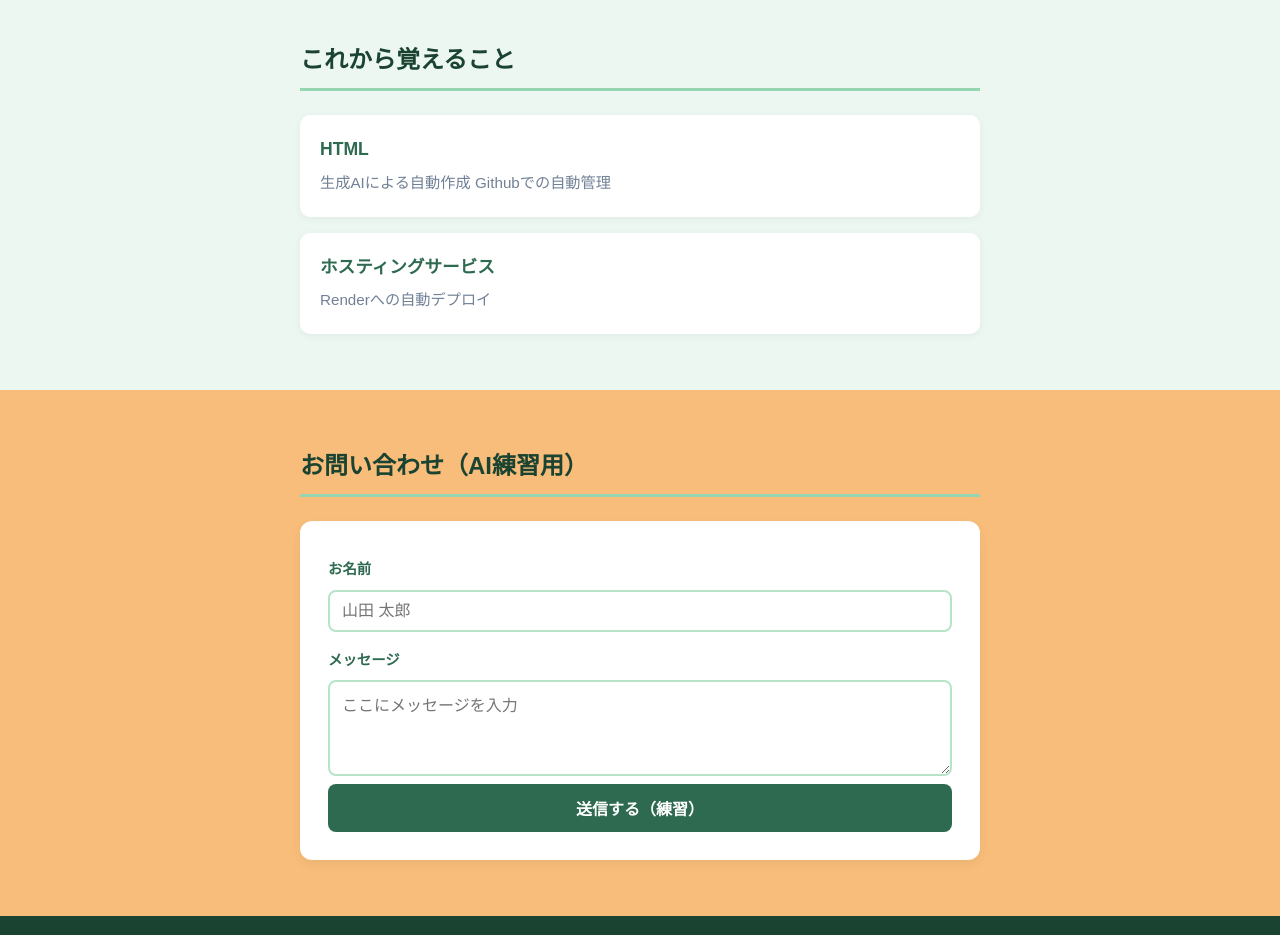
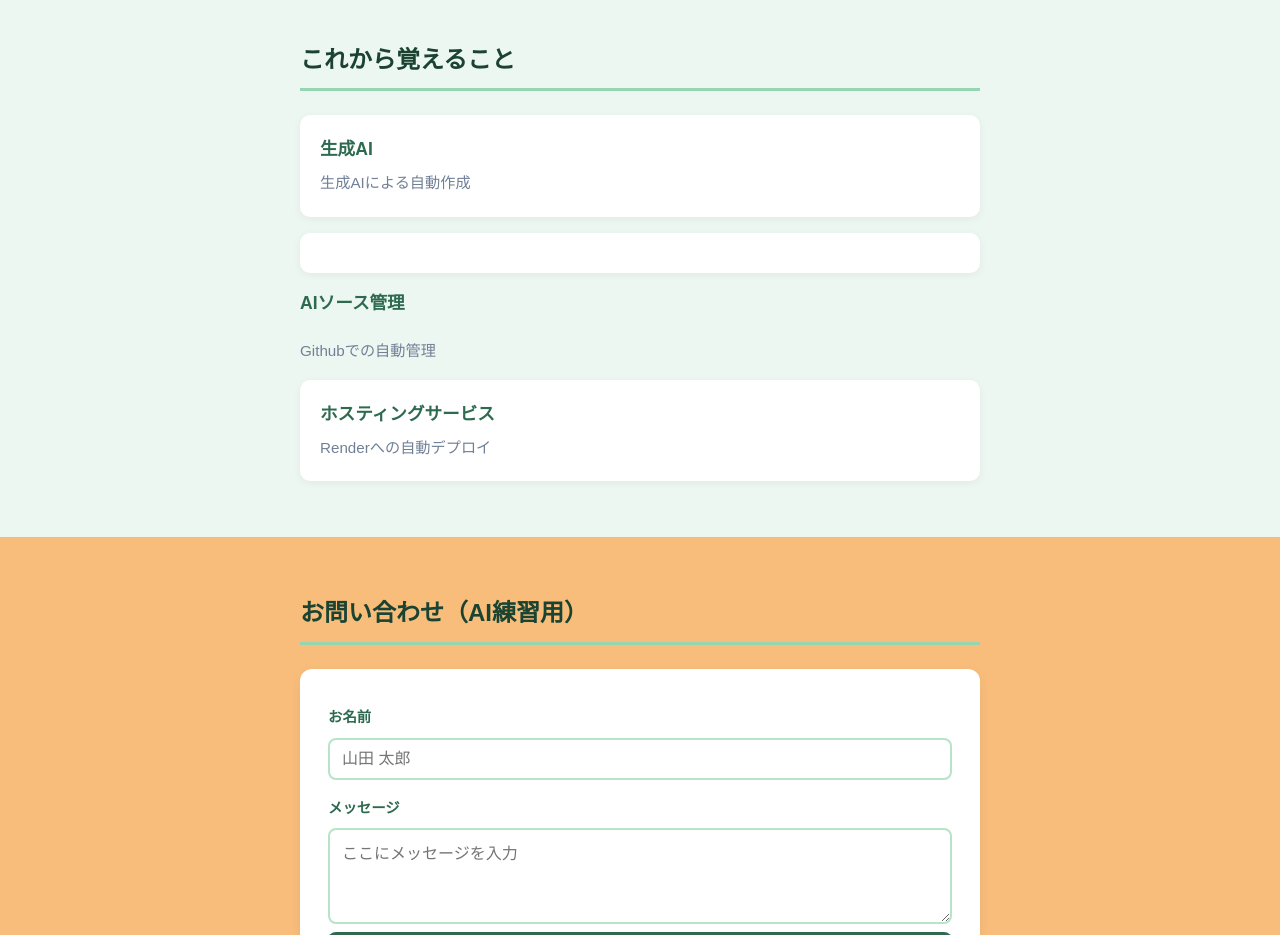
Before and after one commit to maki0315-1617/my-first-page, a website: page index.html in a window 1280 px wide. Shown: the part 820-1755 px from the top of the page. Drawn offline with Linux system fonts and the light colour scheme.

Commit message:
Update index.html

```diff
--- a/index.html
+++ b/index.html
@@ -57,8 +57,11 @@
           <h2>これから覚えること</h2>
           <ul class="skill-list">
             <li>
-              <strong>HTML</strong>
+              <strong>生成AI</strong>
               <span>生成AIによる自動作成</span>
+            </li>
+            <li></li>
+              <strong>AIソース管理</strong>
               <span>Githubでの自動管理</span>
             </li>
             <li>
```
